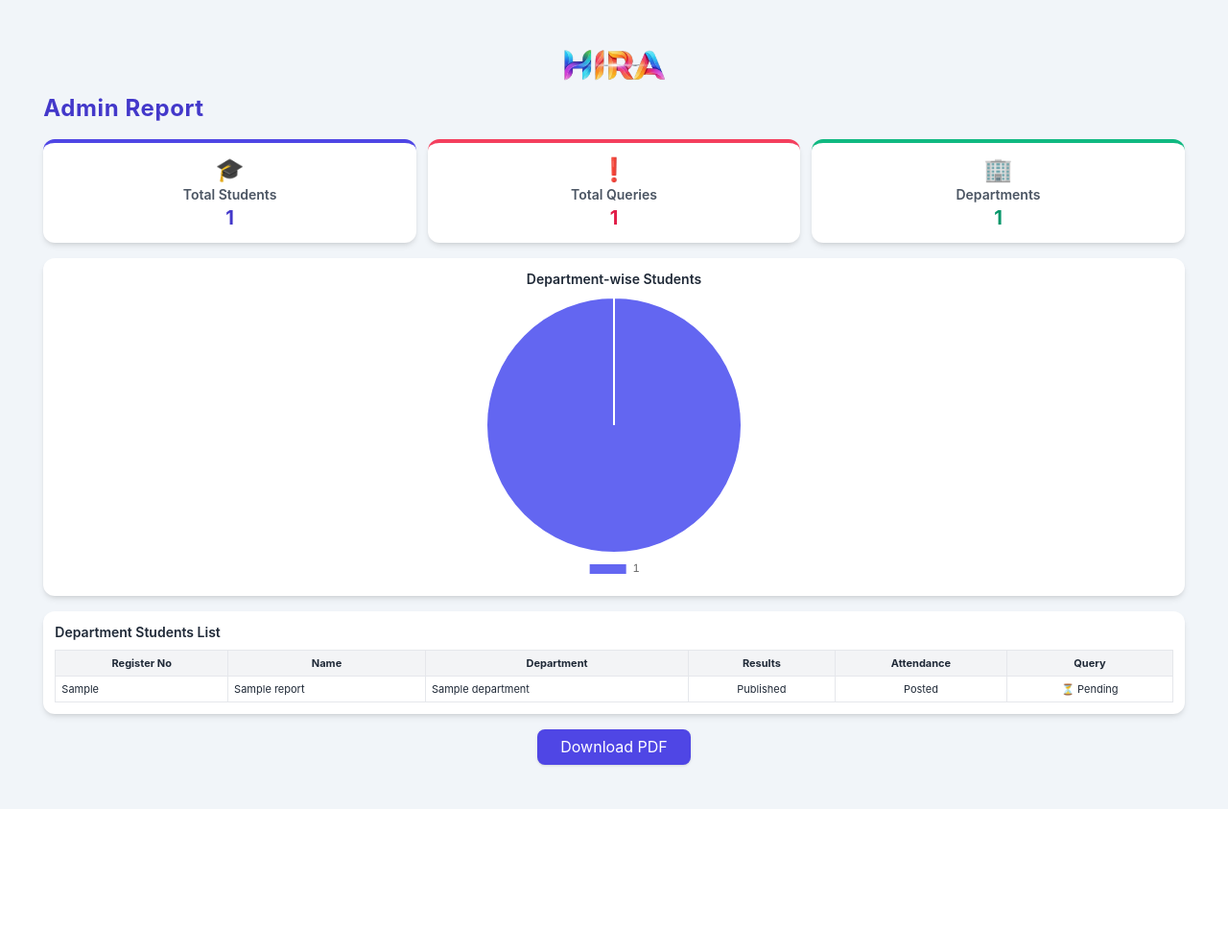
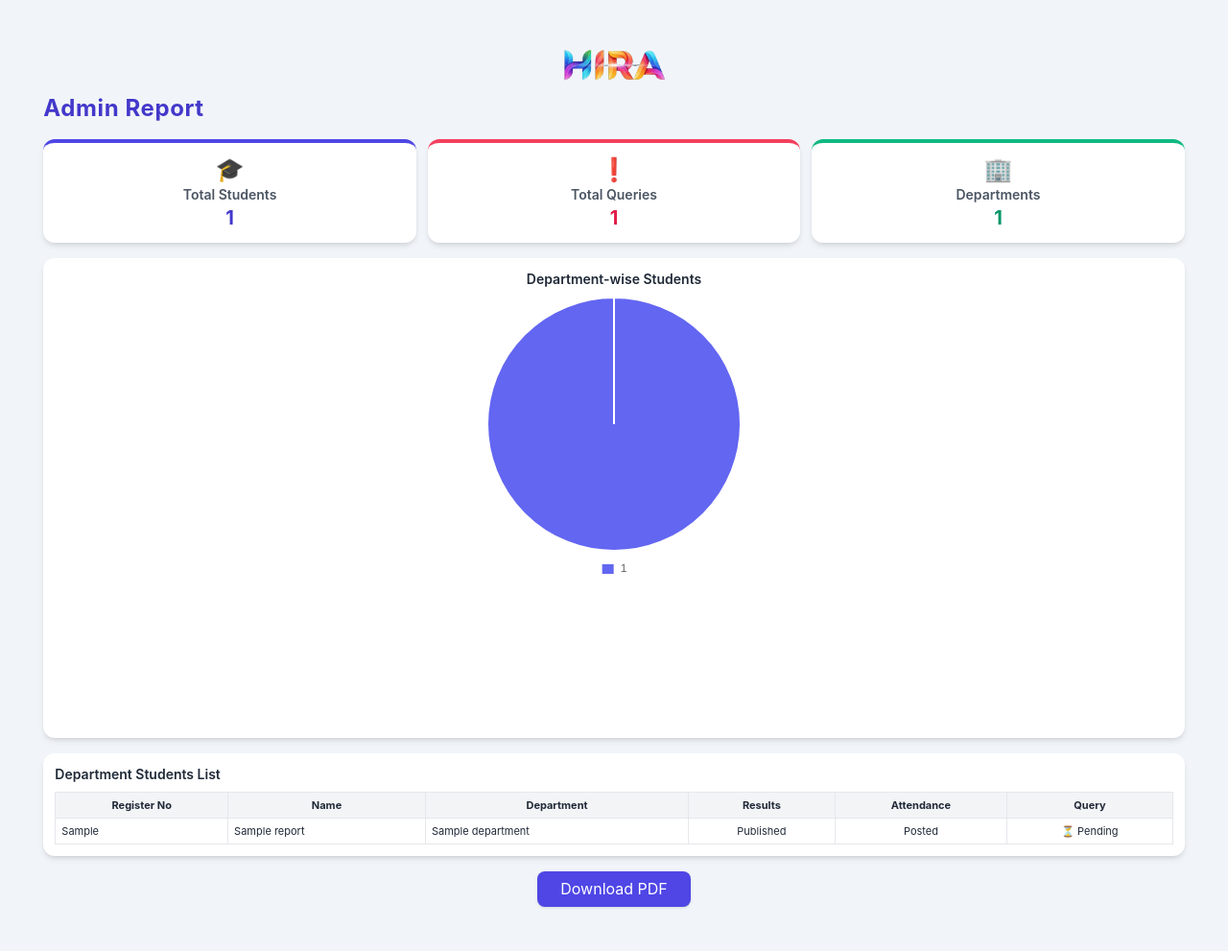
Before and after one commit to pavithira-nilavalagan/hira_ist, a Flask app: template templates/admin_reports.html in a window 1280 px wide. Shown: the whole page at 96% size. Before the commit the page ends 843 px from the top, so only its background shows below. Run offline with Flask 3, Linux system fonts and the light colour scheme; the template is opened without the code that fills it: most values are stand-ins (such as "Sample title", 1, 10 or a date in 2020); some libraries are stand-ins or nearby versions.

Commit message:
Update admin_reports.html

```diff
--- a/templates/admin_reports.html
+++ b/templates/admin_reports.html
@@ -104,8 +104,12 @@
   <h3 class="font-semibold text-center text-sm mb-2">
     Department-wise Students
   </h3>
-    <canvas id="deptPieChart" width="300" height="300"></canvas>
+
+  <div class="relative w-full max-w-md mx-auto aspect-square">
+    <canvas id="deptPieChart"></canvas>
   </div>
+</div>
+
 
   <!-- Table -->
   <div class="bg-white rounded-xl shadow-md p-3 overflow-x-auto page-break">
@@ -178,11 +182,20 @@
     }]
   },
   options: {
+    responsive: true,
+    maintainAspectRatio: true,
     plugins: {
-        legend: { position: 'bottom' }
+      legend: {
+        position: 'bottom',
+        labels: {
+          boxWidth: 14,
+          padding: 12
+        }
+      }
     }
   }
 });
+
 
   document.getElementById('downloadPdf').addEventListener('click', () => {
     html2pdf().set({
```
Lines whose indentation alone changed are shown as unchanged.
